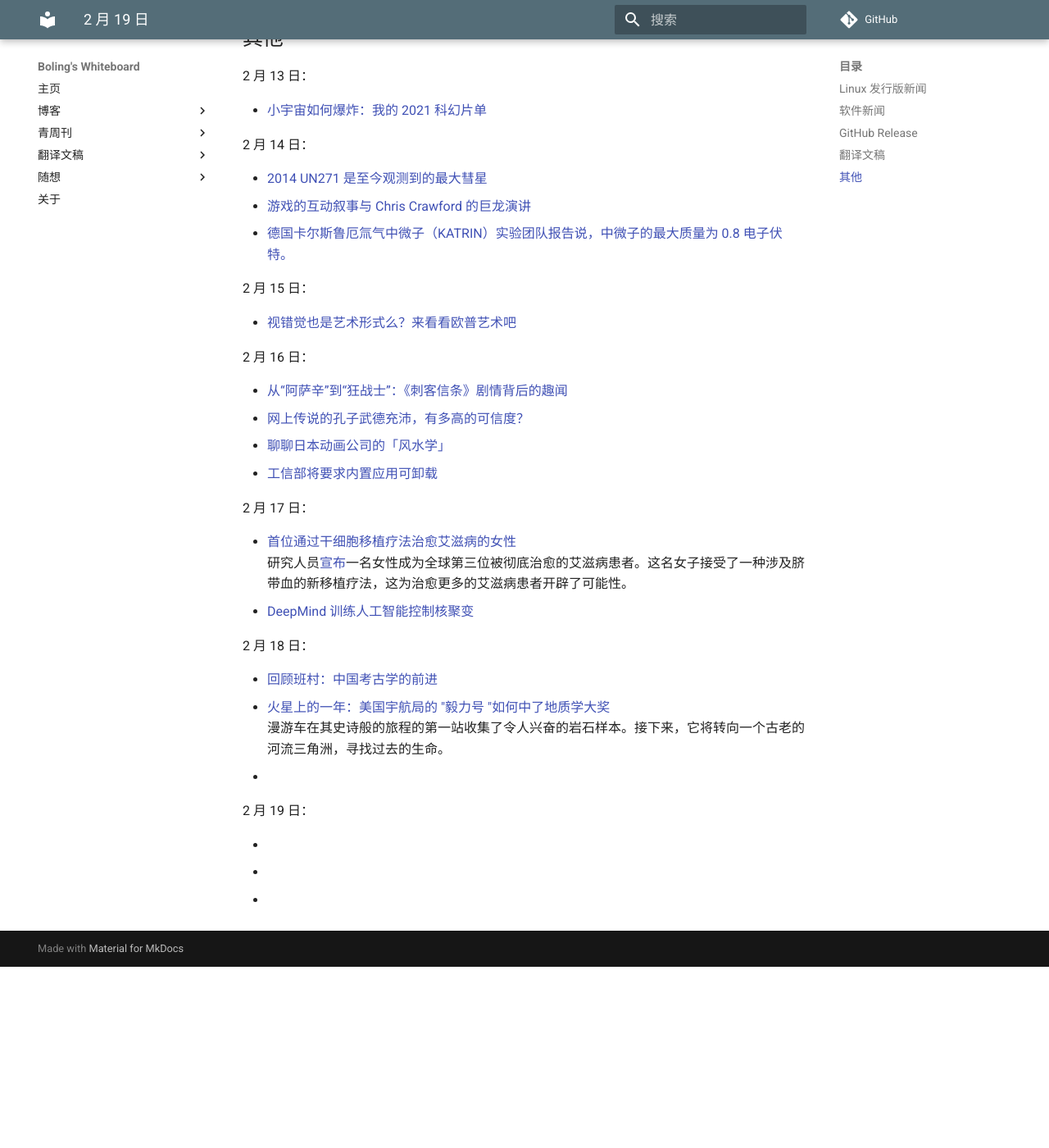
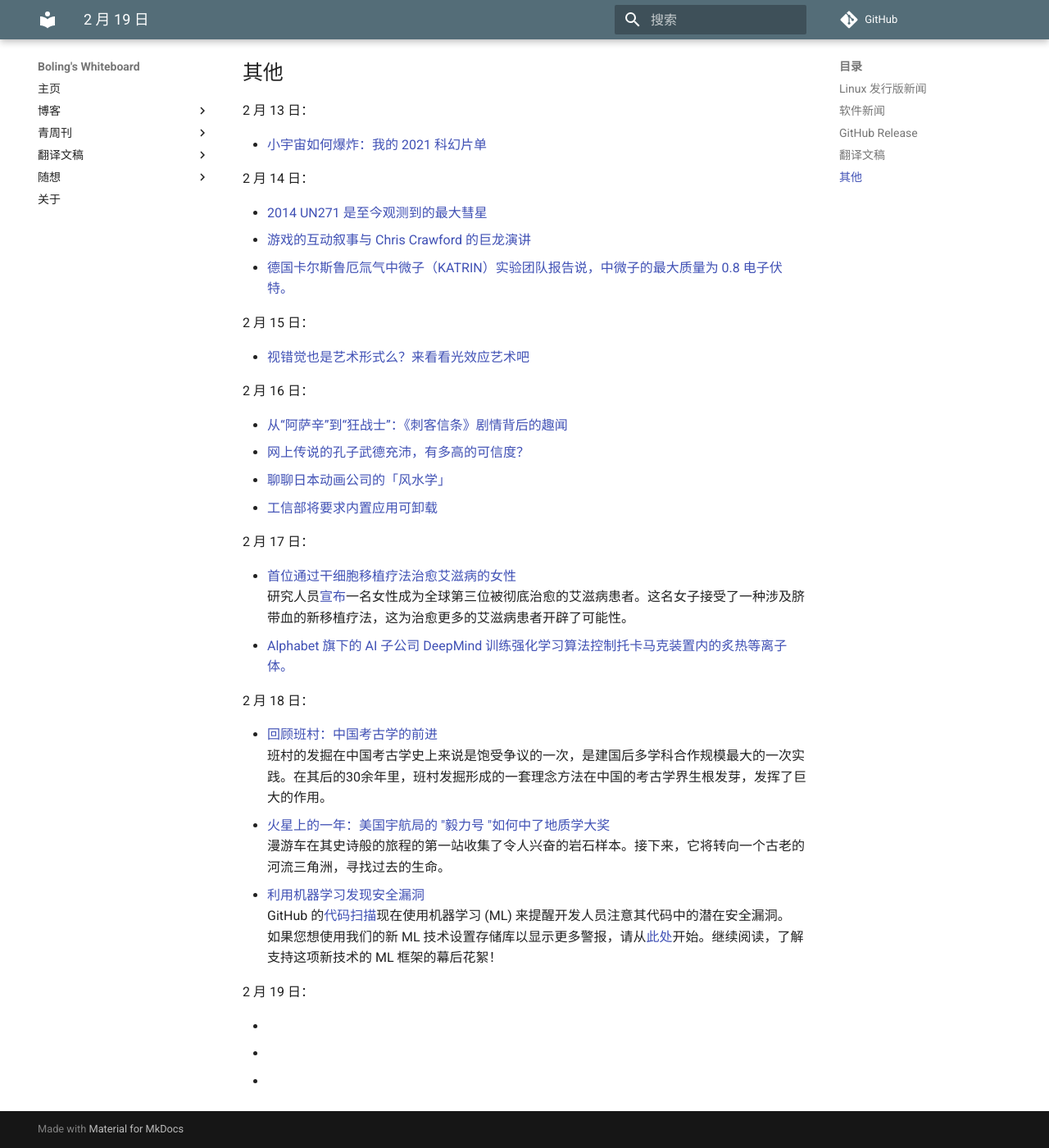
Before and after one commit to Hanjingxue-Boling/Whiteboard, an MkDocs documentation site: the page built from docs/weekly/22/02-19.md, in a window 1280 px wide and 1400 px high, scrolled down 1994 px. Shown: the whole window at 82% size. Built offline with MkDocs 1.6.1 and Material for MkDocs 9.7.7, drawn with Linux system fonts in a browser that asks for light colours; comment, search, counter and statistics services are not loaded; before the commit the page ends 3173 px from its top, so only the background shows below that; some of the changed text lies outside the part shown.

Commit message:
add new link

```diff
--- a/docs/weekly/22/02-19.md
+++ b/docs/weekly/22/02-19.md
@@ -42,9 +42,11 @@
 2 月 18 日：
 
 - [Clutter 终于正式退役](https://www.phoronix.com/scan.php?page=news_item&px=Clutter-Being-Retired)
-    Clutter 工具包，作为基于 OpenGL 的用于渲染 UI 的图形库，可以追溯到十多年前的 OpenedHand，后来被英特尔收购并在 Moblin/MeeGo 时代特别使用，现在终于正式退役。
-- [利用机器学习发现安全漏洞](https://github.blog/2022-02-17-leveraging-machine-learning-find-security-vulnerabilities/)
+    Clutter 工具包，作为基于 OpenGL 的用于渲染 UI 的图形库，可以追溯到十多年前的 OpenedHand，后来被英特尔收购并在 Moblin/MeeGo 时代广泛使用，现在终于正式退役。
 - [英特尔更新 Arc Graphics、Sapphire Rapids、Falcon Shores 的路线图](https://www.phoronix.com/scan.php?page=news_item&px=Intel-Roadmap-2022-Fin-Day)
+- [PipeWire 0.3.46 发布，修复了关键错误，通过 Zoom 更好地共享声音](https://www.phoronix.com/scan.php?page=news_item&px=PipeWire-0.3.46-Released)
+
+2 月 19 日：
 
 ## GitHub Release
 
@@ -78,7 +80,7 @@
 
 2 月 15 日：
 
-- [视错觉也是艺术形式么？来看看欧普艺术吧](https://www.gcores.com/articles/147430)
+- [视错觉也是艺术形式么？来看看光效应艺术吧](https://www.gcores.com/articles/147430)
 
 2 月 16 日：
 
@@ -91,14 +93,17 @@
 
 - [首位通过干细胞移植疗法治愈艾滋病的女性](https://www.solidot.org/story?sid=70684)
     研究人员[宣布](https://www.nytimes.com/2022/02/15/health/hiv-cure-cord-blood.html)一名女性成为全球第三位被彻底治愈的艾滋病患者。这名女子接受了一种涉及脐带血的新移植疗法，这为治愈更多的艾滋病患者开辟了可能性。
-- [DeepMind 训练人工智能控制核聚变](https://www.solidot.org/story?sid=70688)
+- [Alphabet 旗下的 AI 子公司 DeepMind 训练强化学习算法控制托卡马克装置内的炙热等离子体。](https://www.solidot.org/story?sid=70688)
 
 2 月 18 日：
 
 - [回顾班村：中国考古学的前进](https://www.gcores.com/articles/147572)
+    班村的发掘在中国考古学史上来说是饱受争议的一次，是建国后多学科合作规模最大的一次实践。在其后的30余年里，班村发掘形成的一套理念方法在中国的考古学界生根发芽，发挥了巨大的作用。
 - [火星上的一年：美国宇航局的 "毅力号 "如何中了地质学大奖](https://www.nature.com/articles/d41586-022-00469-w)
     漫游车在其史诗般的旅程的第一站收集了令人兴奋的岩石样本。接下来，它将转向一个古老的河流三角洲，寻找过去的生命。
-- []()
+- [利用机器学习发现安全漏洞](https://github.blog/2022-02-17-leveraging-machine-learning-find-security-vulnerabilities/)
+    GitHub 的[代码扫描](https://docs.github.com/en/code-security/code-scanning/automatically-scanning-your-code-for-vulnerabilities-and-errors/about-code-scanning)现在使用机器学习 (ML) 来提醒开发人员注意其代码中的潜在安全漏洞。
+    如果您想使用我们的新 ML 技术设置存储库以显示更多警报，请从[此处](https://github.blog/2022-02-17-leveraging-machine-learning-find-security-vulnerabilities/)开始。继续阅读，了解支持这项新技术的 ML 框架的幕后花絮！
 
 2 月 19 日：
 
```
